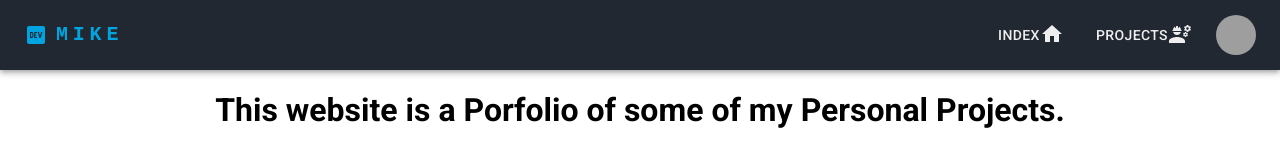
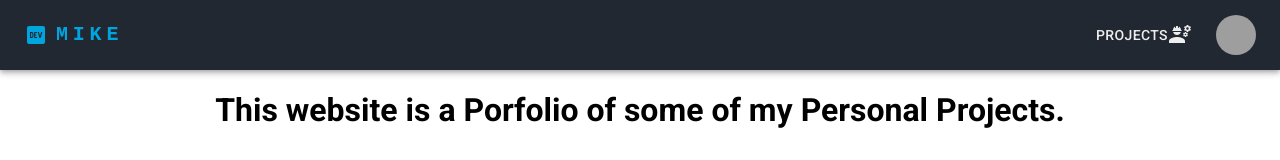
Before and after one commit to MikeNotu/front-portfolio, a React (Create React App) app: page / in a window 1280 px wide. Shown: the top 160 px of the page. Built offline with nearby package versions, Linux system fonts and the light colour scheme; grey boxes are pictures that could not be loaded.

Commit message:
Commenting Navbar for Deploy

```diff
--- a/src/components/Navbar.tsx
+++ b/src/components/Navbar.tsx
@@ -25,10 +25,6 @@ interface Ipages {
 }
 
 const pages: Ipages[] = [
-  {
-    name: "Index",
-    icon: <HomeIcon sx={{ marginBottom: "-0.25em" }} />,
-  },
   {
     name: "Projects",
     icon: <EngineeringIcon sx={{ marginBottom: "-0.25em" }} />,
```
